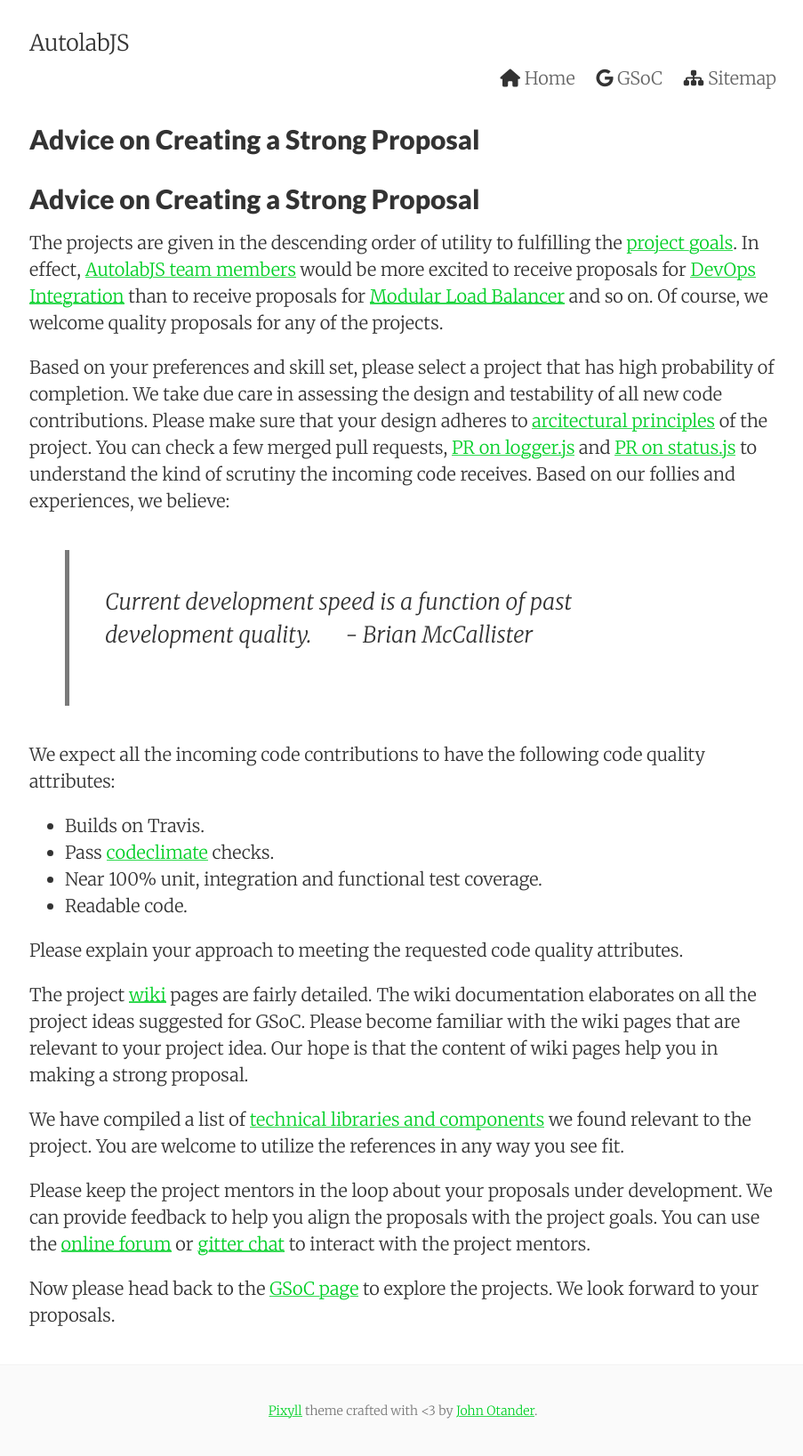
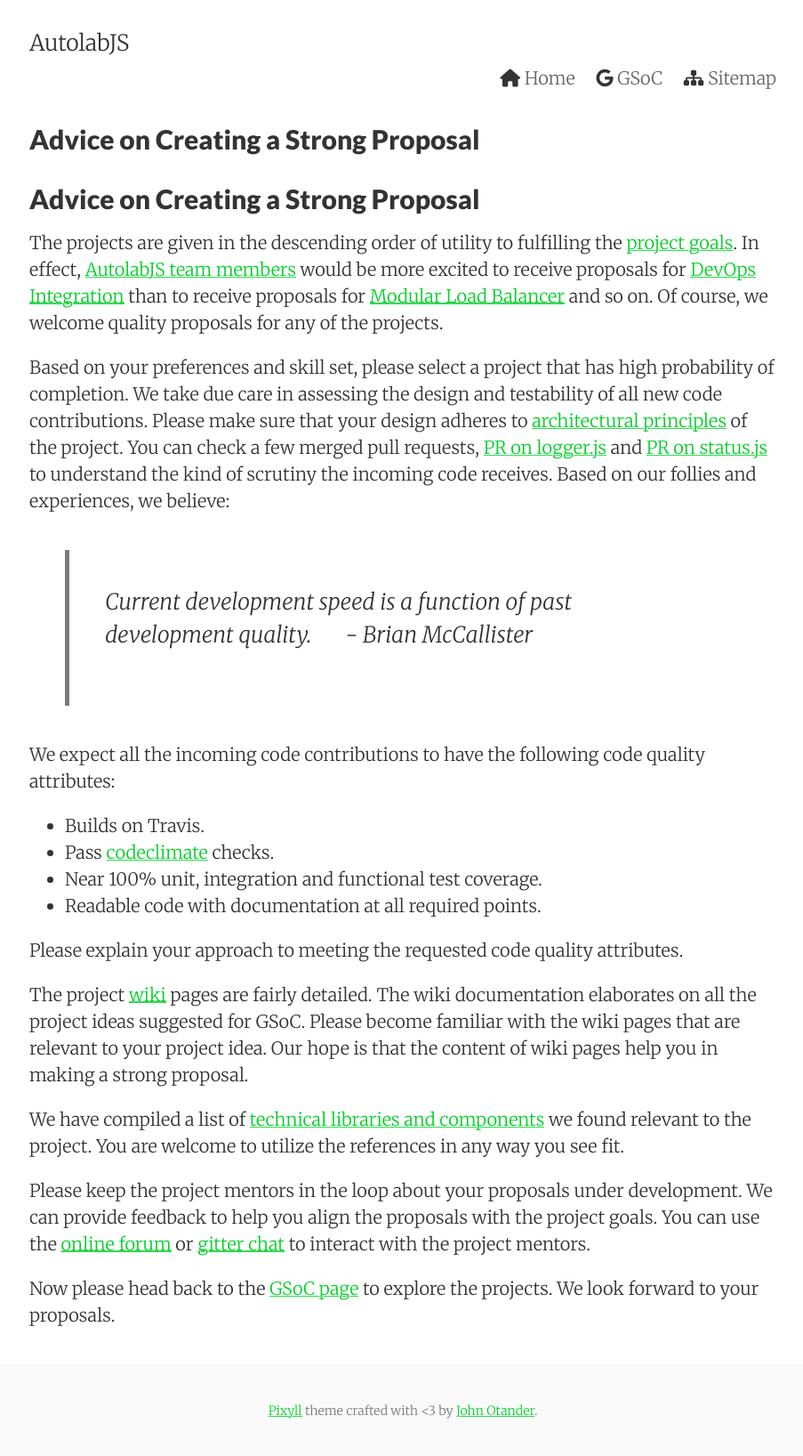
Before and after one commit to AutolabJS/autolabjs.github.io, a Jekyll site: the page built from pages/project-advice.md, in a window 1280 px wide. Shown: the whole page at 89% size, without its empty margins (187-1090 px from the left). Built offline with Jekyll 4.4.1, drawn with Linux system fonts in a browser that asks for light colours; nearby versions of some CDN libraries; our own code applies the rules of GitHub Pages for plain Markdown files.

Commit message:
Minor changes to details and links

```diff
--- a/pages/project-advice.md
+++ b/pages/project-advice.md
@@ -9,7 +9,7 @@ tags: gsoc proposal advice
 
 The projects are given in the descending order of utility to fulfilling the [project goals](https://github.com/AutolabJS/AutolabJS/wiki/Project-Goals). In effect, [AutolabJS team members](https://github.com/AutolabJS/AutolabJS/graphs/contributors) would be more excited to receive proposals for [DevOps Integration]({{ site.baseurl }}/gsoc/devops) than to receive proposals for [Modular Load Balancer]({{ site.baseurl }}/gsoc/lb) and so on. Of course, we welcome quality proposals for any of the projects.
 
-Based on your preferences and skill set, please select a project that has high probability of completion. We take due care in assessing the design and testability of all new code contributions. Please make sure that your design adheres to [arcitectural principles](https://github.com/AutolabJS/AutolabJS/wiki/Proposed-Architecture) of the project. You can check a few merged pull requests, [PR on logger.js](https://github.com/AutolabJS/AutolabJS/pull/236) and [PR on status.js](https://github.com/AutolabJS/AutolabJS/pull/238) to understand the kind of scrutiny the incoming code receives. Based on our follies and experiences, we believe:
+Based on your preferences and skill set, please select a project that has high probability of completion. We take due care in assessing the design and testability of all new code contributions. Please make sure that your design adheres to [architectural principles](https://github.com/AutolabJS/AutolabJS/wiki/Proposed-Architecture) of the project. You can check a few merged pull requests, [PR on logger.js](https://github.com/AutolabJS/AutolabJS/pull/236) and [PR on status.js](https://github.com/AutolabJS/AutolabJS/pull/238) to understand the kind of scrutiny the incoming code receives. Based on our follies and experiences, we believe:
 > Current development speed is a function of past development quality.
 >	&nbsp; &nbsp; &nbsp; 	- Brian McCallister
 
@@ -17,7 +17,7 @@ We expect all the incoming code contributions to have the following code quality
 * Builds on Travis.
 * Pass [codeclimate](https://codeclimate.com/) checks.
 * Near 100% unit, integration and functional test coverage.
-* Readable code.
+* Readable code with documentation at all required points.
 
 Please explain your approach to meeting the requested code quality attributes.
 
```
Also changed, not shown: pages/gsoc-application.md (+1 -1 lines), pages/projects/architecture/architecture.md (+1 -1 lines), pages/projects/devops/devops.md (+1 -1 lines), pages/projects/execution_node/execution_node.md (+1 -1 lines), pages/projects/load_balancer/load_balancer.md (+1 -1 lines).
